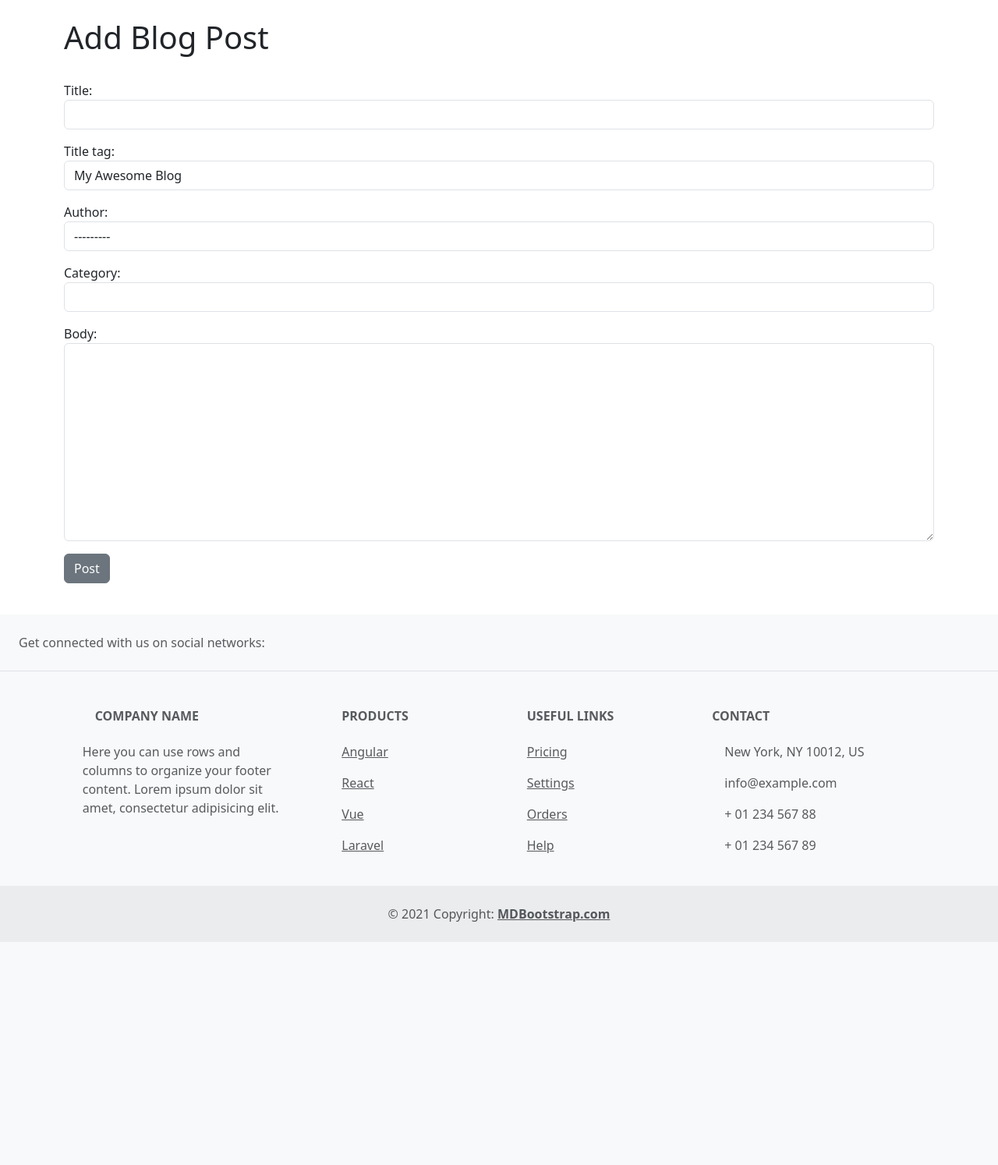
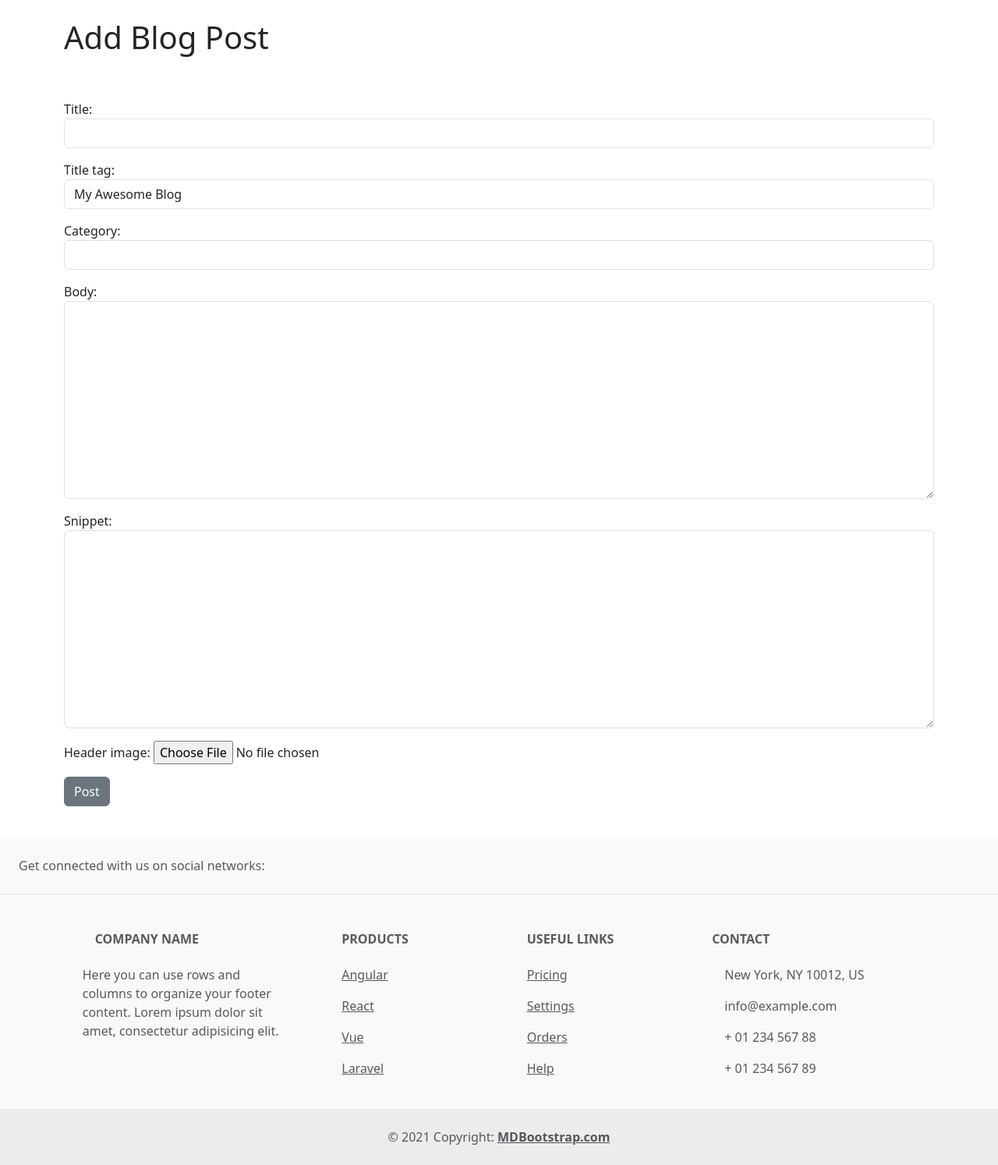
Before and after one commit to DonwiwatM/git001_webapp_sru, a Django app: page /add_post in a window 1280 px wide. Shown: the part 56-1550 px from the top of the page at 78% size. Before the commit the page ends 1264 px from the top, so only its background shows below. Run offline with Django 4.2, Linux system fonts and the light colour scheme; the visitor is signed in with stand-in values (Sample User, id 1); data comes from the database, SQL or seed files in the repository; lists and menus that the app fills with data are empty; some libraries are stand-ins or nearby versions.

Commit message:
Second edit
stuck at upload multiple image

```diff
--- a/SRU/SRU/settings.py
+++ b/SRU/SRU/settings.py
@@ -39,7 +39,8 @@ INSTALLED_APPS = [
     'django.contrib.messages',
     'django.contrib.staticfiles',
     'website',
-    'members'
+    'members',
+    'ckeditor',
 ]
 
 MIDDLEWARE = [
@@ -125,10 +126,11 @@ USE_TZ = True
 STATIC_URL = 'static/'
 MEDIA_ROOT = '/media/'
 
+
 MEDIA_ROOT = os.path.join(BASE_DIR, 'media')
 
 STATICFILES_DIRS = [
-    os.path.join(BASE_DIR, "website/static")
+    os.path.join(BASE_DIR, "static")
 ]
 
 # Default primary key field type
--- a/SRU/website/form.py
+++ b/SRU/website/form.py
@@ -12,24 +12,26 @@ for item in choices:
 class PostForm(forms.ModelForm):
     class Meta:
         model = Post
-        fields = ('title', 'title_tag', 'author','category', 'body')
+        fields = ('title', 'title_tag', 'author','category', 'body', 'snippet', 'header_image')
 
         widgets = {
             'title': forms.TextInput(attrs={"class": "form-control"}),
             'title_tag': forms.TextInput(attrs={'class': 'form-control'}),
-            'author': forms.Select(attrs={'class': 'form-control'}),
+            'author': forms.TextInput(attrs={'class': 'form-control' , 'placeholder':'', 'id':'elder', 'type':'hidden'}),
             'category': forms.Select(choices=choice_list,attrs={'class': 'form-control'}),
             'body': forms.Textarea(attrs={'class': 'form-control'}),
+            'snippet': forms.Textarea(attrs={'class': 'form-control'}),
             }
 
 class EditForm(forms.ModelForm):
     class Meta:
         model = Post
-        fields = ('title', 'title_tag', 'body')
+        fields = ('title', 'title_tag', 'body', 'snippet')
 
         widgets = {
             'title': forms.TextInput(attrs={"class": "form-control"}),
             'title_tag': forms.TextInput(attrs={'class': 'form-control'}),
             #'author': forms.Select(attrs={'class': 'form-control'}),
             'body': forms.Textarea(attrs={'class': 'form-control'}),
+            'snippet': forms.Textarea(attrs={'class': 'form-control'}),
             }
--- a/SRU/website/models.py
+++ b/SRU/website/models.py
@@ -2,6 +2,7 @@ from django.db import models
 from django.contrib.auth.models import User
 from django.urls import reverse
 from datetime import datetime, date
+from ckeditor.fields import RichTextField
 
 class Category(models.Model):
     name = models.CharField(max_length=255)
@@ -14,11 +15,14 @@ class Category(models.Model):
 
 class Post(models.Model):
     title = models.CharField(max_length=255)
+    header_image = models.ImageField(null=True, blank=True, upload_to="images/")
     title_tag = models.CharField(max_length=255, default='My Awesome Blog')
     author = models.ForeignKey(User, on_delete=models.CASCADE)
-    body = models.TextField()
+    body = RichTextField(blank=True, null=True)
+    #body = models.TextField()
     post_date = models.DateField(auto_now_add=True)
     category = models.CharField(max_length=255, default='uncategorize')
+    snippet = models.CharField(max_length=255)
 
     def __str__(self):
         return self.title + ' | ' + str(self.author)
--- a/SRU/website/templates/add_postpage.html
+++ b/SRU/website/templates/add_postpage.html
@@ -3,14 +3,21 @@
 
 {% if user.is_authenticated %}
     <h1>Add Blog Post</h1>
-    <br/>
-    <form method="POST">
+    <br/><br/>
+    <div class="form-group">
+        <form method="POST" enctype="multipart/form-data">
             <div class="mb-3">
                 {% csrf_token %}
+                {{ form.media }}
                 {{ form.as_p }}
                 <button class="btn btn-secondary">Post</button>
             </div>
         </form>
+    </div>
+    <script>
+        var name = "{{ user.id }}";
+        document.getElementById("elder").value = name;
+    </script>
 {% else %}
 You're not allowed here
 {% endif %}
--- a/SRU/website/templates/article_details.html
+++ b/SRU/website/templates/article_details.html
@@ -14,6 +14,9 @@
     {% endif %}
 </small><br/>
 <hr>
+{% if post.header_image %}
+<img src="{{ post.header_image.url}}"><br/><br/>
+{% endif %}
 {{ post.body|safe }}
 <br/><br/>
 {% endblock %}
--- a/SRU/website/templates/category_list.html
+++ b/SRU/website/templates/category_list.html
@@ -3,6 +3,6 @@
 {% block content %}
     <h1>Blog Categorys</h1>
     {% for item in cat_menu_list %}
-              <h4><a class="dropdown-item" href="{% url 'category' item|slugify %}">{{item}}</a></h4>
+        <h4><a class="dropdown-item" href="{% url 'category' item|slugify %}">{{ item }}</a></h4>
     {% endfor %}
 {% endblock %}
--- a/SRU/website/templates/navbar.html
+++ b/SRU/website/templates/navbar.html
@@ -14,11 +14,11 @@
           </a>
           <ul class="dropdown-menu">
             {% for item in cat_menu %}
-              <li><a class="dropdown-item" href="{% url 'category-list' %}">Categories</a></li>
+              <li><a class="dropdown-item" href="{% url 'category' item|slugify %}">{{ item }}</a></li>
             {% endfor %}
           </ul>
           {% else %}
-            <a class="nav-link active" aria-current="page" href="{% url 'add_post' %}">Categories</a>
+            <a class="nav-link active" aria-current="page" href="{% url 'category-list' %}">Categories</a>
           {% endif %}
         </li>
         {% if user.is_authenticated %}
--- a/SRU/website/templates/postpage.html
+++ b/SRU/website/templates/postpage.html
@@ -4,7 +4,6 @@
 <ul>
 {% for post in object_list %}
     <li>><a href="{% url 'article-detail' post.pk %}">{{ post.title }}</a>
-        -<a href="{% url 'category' post.category %}">{{ post.category }}</a>
         - {{ post.author.first_name }}
         {{ post.author.last_name }} -
         {{ post.post_date }} -
@@ -14,8 +13,7 @@
             <a href="{% url 'delete_post' post.pk %}">delete</a>
         {% endif %}
         </small><br/>
-    {{ post.body|slice:":200"|safe }}</li>
+    {{ post.snippet }}</li>
 {% endfor %}
 </ul>
-
 {% endblock %}
--- a/SRU/website/templates/update_post.html
+++ b/SRU/website/templates/update_post.html
@@ -8,6 +8,7 @@
         <form method="POST">
             {% csrf_token %}
             {{ form.as_p }}
+            {{ form.media }}
             <button class="btn btn-secondary">Update</button>
     </div>
 {% else %}
--- a/SRU/website/urls.py
+++ b/SRU/website/urls.py
@@ -10,6 +10,7 @@ urlpatterns = [
     path('add_category', AddCategoryView.as_view(), name="add_category"),
     path('article/edit/<int:pk>', UpdatePostView.as_view(), name='update_post'),
     path('article/<int:pk>/remove', DeletePostView.as_view(), name='delete_post'),
+    path('category/<str:cats>', CategoryView, name='category'),
     path('category-list', CategoryListView, name='category-list'),
     #path('login/', views.login_user, name='login'),
     #path('logout/', views.logout_user, name='logout'),
--- a/SRU/website/views.py
+++ b/SRU/website/views.py
@@ -12,6 +12,7 @@ class PostView(ListView):
     template_name = 'postpage.html'
     cats = Category.objects.all()
     ordering = ['-post_date']
+
     def get_context_data(self, *args, **kwargs):
         cat_menu = Category.objects.all()
         context = super(PostView, self).get_context_data(*args, **kwargs)
@@ -23,7 +24,7 @@ def CategoryView(request, cats):
     category_posts = Post.objects.filter(category=cats.replace('-',''))
     return render(request, 'categories.html', {'cats': cats.replace('-','').title(), 'category_post': category_posts})
 
-def CategoryListView(request, cats):
+def CategoryListView(request):
     cat_menu_list = Category.objects.all()
     return render(request, 'category_list.html', {'cat_menu_list':cat_menu_list})
 
```
Also changed, not shown: SRU/members/templates/registration/login.html (+16 -5 lines), SRU/media/images/icon_vdo.png (added), SRU/website/migrations/0005_alter_post_body.py (added), SRU/website/migrations/0006_post_snippet.py (added), SRU/website/migrations/0007_post_header_image_alter_post_snippet.py (added). Lines whose indentation alone changed are shown as unchanged.
